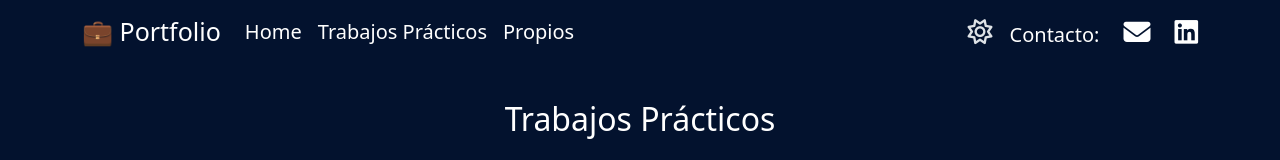
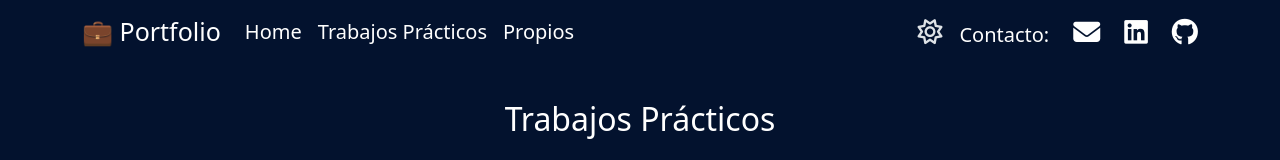
Before and after one commit to aalejoo12/portfolioamas, a React (Vite) app: page /proyectos in a window 1280 px wide. Shown: the top 160 px of the page. Built offline with nearby package versions, Linux system fonts and the light colour scheme.

Commit message:
animaciones header

```diff
--- a/src/components/HeaderProyectos.jsx
+++ b/src/components/HeaderProyectos.jsx
@@ -2,6 +2,7 @@ import { Navbar, Container,Nav, Row, Col, Form, Button } from 'react-bootstrap'
 import { Link } from 'react-router-dom'
 import "../css/HeaderProyectos.css"
 import useStore from "../store/useStore";
+import { motion } from "framer-motion";
 
 
 
@@ -39,25 +40,76 @@ const HeaderProyectos = () => {
           <Nav.Link className={modoOscuro?"text-white":"text-black"} href="#section2">Propios</Nav.Link>
           {/* <Nav.Link><Link className='link' to={"/proyectos"}>Proyectos</Link></Nav.Link> */}
         </Nav>
-        {modoOscuro ?
-                <Button variant="none" size="lg" type="button" onClick={cambiarColor}><i className="fa-regular fa-sun fa-lg"></i></Button>
-                :
-                <Button className="btnOscuro" variant="none" size="lg" type="button" onClick={cambiarColor}><i className="fa-solid fa-moon fa-lg"></i></Button>
-                }
+        {modoOscuro ? (
+              <motion.div
+              whileHover={{ scale: 1.2 }}
+              whileTap={{ scale: 0.9 }}
+              transition={{ type: "spring", stiffness: 400, damping: 17 }}>
+              <Button
+                variant="none"
+                size="lg"
+                type="button"
+                onClick={cambiarColor}
+              >
+                <i className="fa-regular fa-sun fa-lg"></i>
+              </Button>
+              </motion.div>
+            ) : (
+              <motion.div
+              whileHover={{ scale: 1.2 }}
+              whileTap={{ scale: 0.9 }}
+              transition={{ type: "spring", stiffness: 400, damping: 17 }}>
+              <Button
+                className="btnOscuro"
+                variant="none"
+                size="lg"
+                type="button"
+                onClick={cambiarColor}
+              >
+                <i className="fa-solid fa-moon fa-lg"></i>
+              </Button>
+              </motion.div>
+            )}
             <Form inline>
               <Row className="iconos">
                 <Col>
-        <Navbar.Text className={modoOscuro?"text-white texto":"text-black texto"}>Contacto:</Navbar.Text>
+                  <Navbar.Text
+                    className={
+                      modoOscuro ? "text-white texto" : "text-black texto"
+                    }
+                  >
+                    Contacto:
+                  </Navbar.Text>
                 </Col>
                 <Col>
+                <motion.div
+              whileHover={{ scale: 1.2 }}
+              whileTap={{ scale: 0.9 }}
+              transition={{ type: "spring", stiffness: 400, damping: 17 }}>
                   <Nav.Link href="mailto:aalejoo12@gmail.com">
                     <i className="fa-solid fa-envelope fa-1x"></i>
                   </Nav.Link>
+                  </motion.div>
                 </Col>
                 <Col>
-            <Nav.Link href="https://www.linkedin.com/in/alejo-miguel-albornoz-silva-2131b8172/">
+                <motion.div
+              whileHover={{ scale: 1.2 }}
+              whileTap={{ scale: 0.9 }}
+              transition={{ type: "spring", stiffness: 400, damping: 17 }}>
+                  <Nav.Link href="https://www.linkedin.com/in/alejo-miguel-albornoz-silva-2131b8172/" target="blank">
                     <i className="fa-brands fa-linkedin fa-1x"></i>
                   </Nav.Link>
+                  </motion.div>
+                </Col>
+                <Col>
+                <motion.div
+              whileHover={{ scale: 1.2 }}
+              whileTap={{ scale: 0.9 }}
+              transition={{ type: "spring", stiffness: 400, damping: 17 }}>
+                  <Nav.Link href="https://github.com/aalejoo12" target="blank">
+                  <i className="fa-brands fa-github"></i>
+                  </Nav.Link>
+                  </motion.div>
           </Col>
         </Row>
       </Form>
--- a/src/components/Main.jsx
+++ b/src/components/Main.jsx
@@ -22,7 +22,7 @@ const Main = () => {
             </div>
           </Col>
           <Col md={{ span: 2, offset: 2 }}>
-            <a href="https://frt.cvg.utn.edu.ar/">
+            <a href="https://frt.cvg.utn.edu.ar/" target="blank">
               <img
                 src="https://pbs.twimg.com/profile_images/998209251339259904/8S8TSIFi_400x400.jpg"
                 className="logoUTN"
--- a/src/components/MainProyectos.jsx
+++ b/src/components/MainProyectos.jsx
@@ -42,7 +42,7 @@ const MainProyectos = () => {
                   src="https://www.youtube.com/embed/bbZAnSNT04w"
                   title="Video Hospital C#"
                   allow="accelerometer; autoplay; clipboard-write; encrypted-media; gyroscope; picture-in-picture; web-share"
-                  allowfullscreen="false"
+                  allowFullScreen={true}
                 ></iframe>
               </Card.Text>
               <Button
@@ -53,7 +53,7 @@ const MainProyectos = () => {
               </Button>
               <Modal size="lg" show={showPro1} onHide={handleClosePro1}>
                 <Modal.Header closeButton>
-                  <Modal.Title>Proyecto 1</Modal.Title>
+                  <Modal.Title className="tituloModal">Proyecto 1</Modal.Title>
                 </Modal.Header>
                 <Modal.Body className="cuerpoModal">
                   Este proyecto es un trabajo final de 1er año de la Tecnicatura
@@ -97,7 +97,7 @@ const MainProyectos = () => {
               </Button>
               <Modal size="lg" show={showPro2} onHide={handleClosePro2}>
                 <Modal.Header closeButton>
-                  <Modal.Title>Proyecto 2</Modal.Title>
+                  <Modal.Title className="tituloModal">Proyecto 2</Modal.Title>
                 </Modal.Header>
                 <Modal.Body className="cuerpoModal">
                   Este proyecto es un trabajo final de 1er año de la Tecnicatura
@@ -147,7 +147,7 @@ const MainProyectos = () => {
               </Button>
               <Modal size="lg" show={showPro3} onHide={handleClosePro3}>
                 <Modal.Header closeButton>
-                  <Modal.Title>Proyecto 3</Modal.Title>
+                  <Modal.Title className="tituloModal">Proyecto 3</Modal.Title>
                 </Modal.Header>
                 <Modal.Body className="cuerpoModal">
                   Este proyecto es un trabajo propio realizado a partir de una
@@ -162,7 +162,7 @@ const MainProyectos = () => {
                   mediante CSS.
                   <br />
                   Link de la página en cuestión: <br/>
-                  <a href="https://pokeapialejo.netlify.app/">https://pokeapialejo.netlify.app/</a>
+                  <a href="https://pokeapialejo.netlify.app/" target="blank">https://pokeapialejo.netlify.app/</a>
                 </Modal.Body>
                 <Modal.Footer>
                   <Button variant="danger" onClick={handleClosePro3}>
--- a/src/css/MainProyectos.css
+++ b/src/css/MainProyectos.css
@@ -12,8 +12,12 @@
 }
 .cuerpoModal{
     font-size: 20px;
+    color: black;
 }
 .textoCards{
     padding-top: 40px;
     font-size: 40px;
 }
+.tituloModal{
+    color: black;
+}
```
Lines whose indentation alone changed are shown as unchanged.
